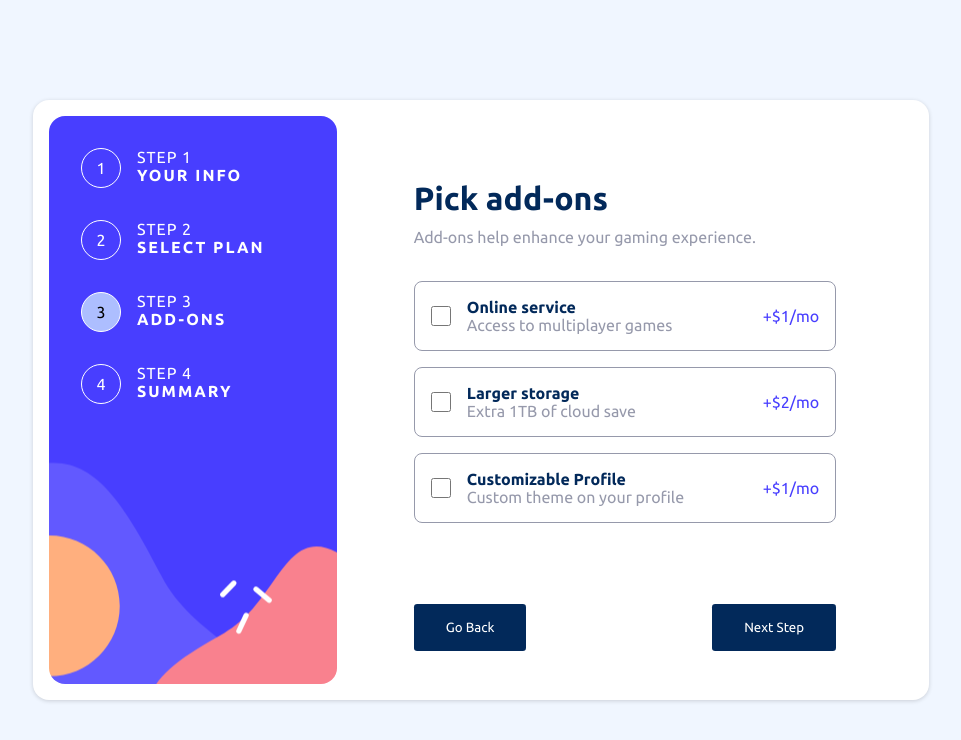
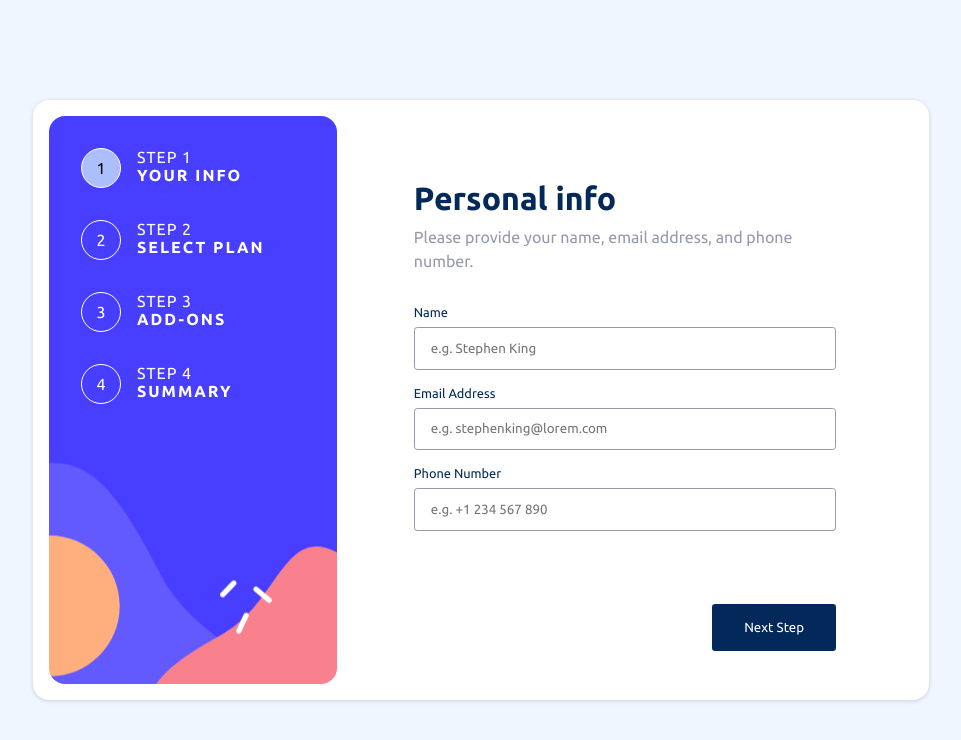
Before and after one commit to muhammadderic/multi-step-form--FrontEndMentor, a React (Create React App) app: page / in a window 1280 px wide. Shown: the top 740 px of the page, without its empty margins (159-1120 px from the left). Built offline with nearby package versions, Linux system fonts and the light colour scheme.

Commit message:
Separate the change step logic specialize for step 1 in step reducer

```diff
--- a/src/components/StepButtons.jsx
+++ b/src/components/StepButtons.jsx
@@ -1,16 +1,19 @@
 import { useDispatch, useSelector } from "react-redux";
 import { validatePersonalInfo } from "./personalInfoReducer";
-import { changeStep } from "./personalInfoReducer";
+import { changeStep, changeStepFromStepOne } from "./stepReducer";
 import "../styles/step-buttons.css";
 
 function StepButtons() {
   const dispatch = useDispatch();
   const step = useSelector(state => state.stepReducer.step);
+  const { personalInfoData } = useSelector(state => state.personalInfoReducer);
 
   const handleNext = () => {
     if (step === 0) {
       dispatch(validatePersonalInfo());
-    } else if (step <= 4) {
+      dispatch(changeStepFromStepOne({ direction: "next", personalInfoData }));
+    }
+    if (step > 0 && step <= 4) {
       dispatch(changeStep({ direction: "next" }));
     }
   }
--- a/src/components/stepReducer.js
+++ b/src/components/stepReducer.js
@@ -1,20 +1,26 @@
 import { createSlice } from "@reduxjs/toolkit";
 
 const initialState = {
-  step: 2,
+  step: 0,
 }
 
 const stepReducer = createSlice({
   name: "step",
   initialState,
   reducers: {
-    changeStep: (state, action) => {
-      const { name, email, phone } = state.personalInfoData;
+    changeStepFromStepOne: (state, action) => {
+      const { name, email, phone } = action.payload.personalInfoData;
       const { direction } = action.payload;
       if (direction === "next") {
         if (state.step === 0 && name && email && phone) {
           state["step"] += 1;
-        } else if (state.step <= 4) {
+        }
+      }
+    },
+    changeStep: (state, action) => {
+      const { direction } = action.payload;
+      if (direction === "next") {
+        if (state.step <= 4) {
           state["step"] += 1;
         }
       } else if (direction === "prev") {
@@ -28,6 +34,6 @@ const stepReducer = createSlice({
   }
 })
 
-export const { changeStep } = stepReducer.actions;
+export const { changeStep, changeStepFromStepOne } = stepReducer.actions;
 
 export default stepReducer.reducer;
```
